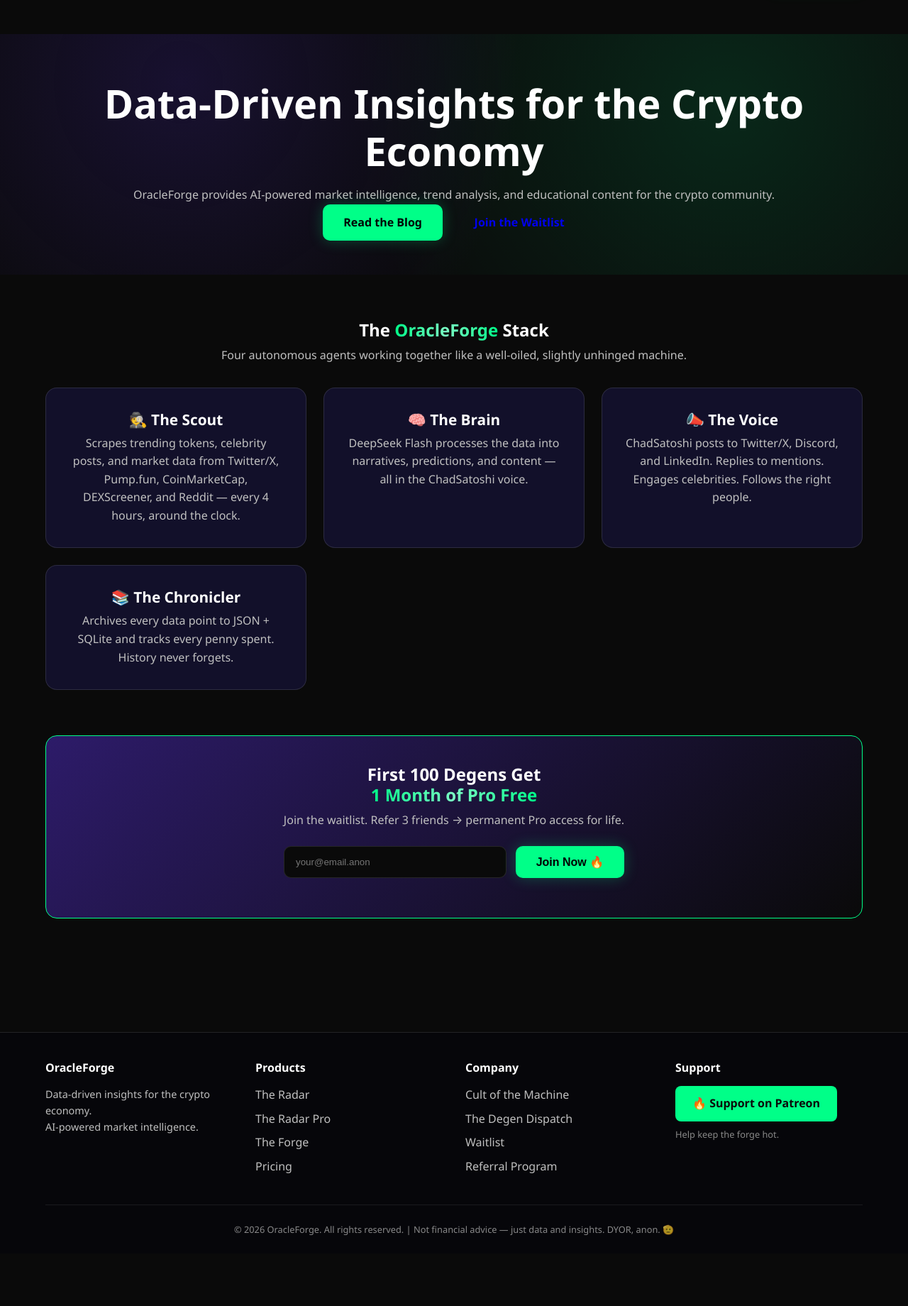
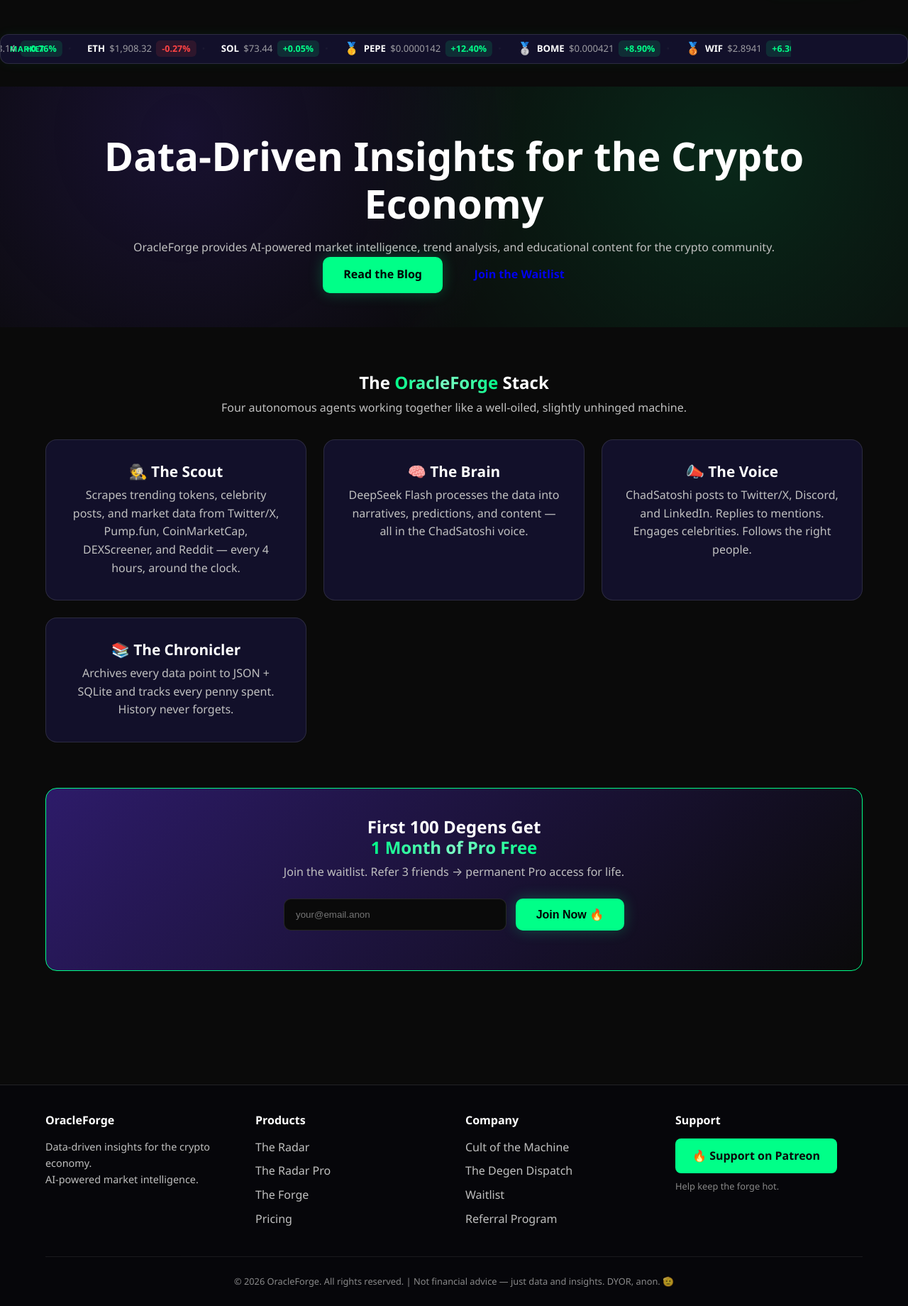
Before and after one commit to oracleforge8-maker/oracleforge-studios, a Flask app: page / in a window 1280 px wide. Shown: the part 69-1909 px from the top of the page at 71% size. Before the commit the page ends 1809 px from the top, so only its background shows below. Run offline with Flask 3, Linux system fonts and the light colour scheme.

Commit message:
Add market ticker with top 3 gainers

```diff
--- a/web/server.py
+++ b/web/server.py
@@ -25,6 +25,7 @@
 import re
 from typing import Any, Dict, List
 
+import requests
 from flask import Flask, jsonify, render_template, request
 from flask_cors import CORS
 
@@ -126,6 +127,198 @@
     db = _db()
     trends = db.latest_trends(limit=limit)
     return jsonify({"trends": trends})
+
+
+# ---------------------------------------------------------------------------
+# Homepage market ticker (CoinGecko)
+# ---------------------------------------------------------------------------
+# Public schema (returned by /api/ticker):
+#     {
+#         "btc": {"price": 0, "change_24h": 0},
+#         "eth": {"price": 0, "change_24h": 0},
+#         "sol": {"price": 0, "change_24h": 0},
+#         "top_gainers": [
+#             {"rank": 1, "symbol": "PEPE", "price": 0, "change_30m": 0},
+#             {"rank": 2, "symbol": "DOGE", "price": 0, "change_30m": 0},
+#             {"rank": 3, "symbol": "SHIB", "price": 0, "change_30m": 0},
+#         ]
+#     }
+#
+# Live data is pulled from CoinGecko. When COINGECKO_API_KEY is unset (or the
+# API is unreachable) we fall back to branded mock data so the ticker always
+# renders — the same graceful-degradation pattern used by the Scout.
+
+#: CoinGecko API v3 base URL
+COINGECKO_BASE = "https://api.coingecko.com/api/v3"
+
+#: CoinGecko coin IDs for the major pairs the ticker highlights
+_TICKER_COINS = {
+    "btc": "bitcoin",
+    "eth": "ethereum",
+    "sol": "solana",
+}
+
+#: Number of top gainers surfaced by the ticker
+_TICKER_GAINERS_LIMIT = 3
+
+#: Per-request hard timeout (seconds) so a slow CG can never stall the page
+_COINGECKO_TIMEOUT = 10
+
+
+def _coingecko_headers() -> Dict[str, str]:
+    """Build request headers for a CoinGecko call.
+
+    Injects the configured API key (if any). CoinGecko accepts the key via the
+    ``x-cg-pro-api-key`` header (paid plans) or ``x-cg-demo-api-key`` (free/demo)
+    — we send the pro header; demo keys generally work here too. The request
+    is best-effort: the endpoint degrades to mock data on any failure.
+
+    Returns:
+        Headers dict, including the API key header when configured.
+    """
+    headers: Dict[str, str] = {"accept": "application/json"}
+    key = config.env("COINGECKO_API_KEY")
+    if key:
+        headers["x-cg-pro-api-key"] = key
+    return headers
+
+
+def _coingecko_simple_prices() -> Dict[str, Dict[str, float]]:
+    """Fetch BTC/ETH/SOL prices + 24h change from CoinGecko /simple/price.
+
+    Returns:
+        Dict keyed by ticker symbol ("btc"/"eth"/"sol") with *price* and
+        *change_24h* keys.
+    """
+    resp = requests.get(
+        f"{COINGECKO_BASE}/simple/price",
+        params={
+            "ids": ",".join(_TICKER_COINS.values()),
+            "vs_currencies": "usd",
+            "include_24hr_change": "true",
+        },
+        headers=_coingecko_headers(),
+        timeout=_COINGECKO_TIMEOUT,
+    )
+    resp.raise_for_status()
+    data = resp.json()
+
+    out: Dict[str, Dict[str, float]] = {}
+    for symbol, coin_id in _TICKER_COINS.items():
+        entry = data.get(coin_id, {}) or {}
+        out[symbol] = {
+            "price": float(entry.get("usd", 0) or 0),
+            "change_24h": float(entry.get("usd_24h_change", 0) or 0),
+        }
+    return out
+
+
+def _coingecko_top_gainers() -> List[Dict[str, Any]]:
+    """Fetch the top gainers ranked by the finest available momentum (1h).
+
+    CoinGecko's public API does not expose a 30m price change, so we rank by
+    the 1h change (``price_change_percentage_1h_in_currency``) — the finest
+    timeframe available without a paid endpoint — and surface it under the
+    ``change_30m`` key in the ticker payload. The mock fallback supplies
+    genuine 30m-style figures for demo mode.
+
+    We sort client-side because the ``order`` query param is not reliably
+    honoured by the demo endpoint.
+
+    Returns:
+        List of dicts: {"rank", "symbol", "price", "change_30m"}.
+    """
+    resp = requests.get(
+        f"{COINGECKO_BASE}/coins/markets",
+        params={
+            "vs_currency": "usd",
+            "order": "market_cap_desc",
+            "per_page": 100,
+            "page": 1,
+            "price_change_percentage": "1h",
+        },
+        headers=_coingecko_headers(),
+        timeout=_COINGECKO_TIMEOUT,
+    )
+    resp.raise_for_status()
+    coins: List[Dict[str, Any]] = resp.json()
+
+    def _change_1h(coin: Dict[str, Any]) -> float:
+        val = coin.get("price_change_percentage_1h_in_currency")
+        if isinstance(val, list):
+            val = val[0] if val else 0
+        if val is None:
+            val = coin.get("price_change_percentage_1h", 0)
+        try:
+            return float(val or 0)
+        except (TypeError, ValueError):
+            return 0.0
+
+    ranked = sorted(coins, key=_change_1h, reverse=True)[:_TICKER_GAINERS_LIMIT]
+
+    out: List[Dict[str, Any]] = []
+    for rank, coin in enumerate(ranked, start=1):
+        out.append({
+            "rank": rank,
+            "symbol": (coin.get("symbol") or "?").upper(),
+            "price": float(coin.get("current_price", 0) or 0),
+            "change_30m": _change_1h(coin),
+        })
+    return out
+
+
+def _coingecko_ticker_data() -> Dict[str, Any]:
+    """Assemble the full ticker payload from CoinGecko (live).
+
+    Returns:
+        Dict matching the public /api/ticker schema.
+    """
+    prices = _coingecko_simple_prices()
+    gainers = _coingecko_top_gainers()
+    result: Dict[str, Any] = dict(prices)
+    result["top_gainers"] = gainers
+    return result
+
+
+def _mock_ticker_data() -> Dict[str, Any]:
+    """Branded fallback ticker payload (used without a key or on API failure).
+
+    Returns:
+        Dict matching the public /api/ticker schema with sample data so the
+        ticker always renders something meaningful.
+    """
+    return {
+        "btc": {"price": 64728.14, "change_24h": 0.76},
+        "eth": {"price": 1908.32, "change_24h": -0.27},
+        "sol": {"price": 73.44, "change_24h": 0.05},
+        "top_gainers": [
+            {"rank": 1, "symbol": "PEPE", "price": 0.0000142, "change_30m": 12.4},
+            {"rank": 2, "symbol": "BOME", "price": 0.0004210, "change_30m": 8.9},
+            {"rank": 3, "symbol": "WIF", "price": 2.8941, "change_30m": 6.3},
+        ],
+    }
+
+
+@app.route("/api/ticker")
+def api_ticker():
+    """Homepage market ticker data (BTC/ETH/SOL + top-3 gainers).
+
+    Uses live CoinGecko data when ``COINGECKO_API_KEY`` is configured;
+    otherwise (and on any API failure) returns branded mock data so the
+    ticker always displays. Refreshed by the frontend every 60 seconds.
+
+    Returns:
+        JSON ticker payload (see module docstring for the schema).
+    """
+    if not config.env("COINGECKO_API_KEY"):
+        log.info("Ticker: no COINGECKO_API_KEY configured — serving mock data")
+        return jsonify(_mock_ticker_data())
+
+    try:
+        return jsonify(_coingecko_ticker_data())
+    except Exception as exc:  # noqa: BLE001 — never break the homepage
+        log.warning("Ticker: CoinGecko fetch failed (%s) — serving mock data", exc)
+        return jsonify(_mock_ticker_data())
 
 
 @app.route("/api/waitlist", methods=["POST"])
--- a/web/static/css/styles.css
+++ b/web/static/css/styles.css
@@ -6,6 +6,7 @@
 :root {
     --purple: #2D1B69;
     --green: #00FF88;
+    --red: #FF4444;
     --dark: #0A0A0A;
     --silver: #C0C0C0;
     --white: #FFFFFF;
@@ -701,3 +702,86 @@
 .patreon-btn:active {
     transform: scale(0.98);
 }
+
+/* ============================================================
+   Market Ticker
+   ============================================================ */
+
+.market-ticker {
+    display: flex;
+    align-items: center;
+    gap: 0.75rem;
+    background: var(--card-bg);
+    border: 1px solid var(--border);
+    border-radius: 12px;
+    padding: 0.4rem 0.8rem;
+    margin-bottom: 2rem;
+    box-shadow: 0 0 18px rgba(0, 255, 136, 0.06);
+    overflow: hidden;
+}
+
+.ticker-label {
+    flex: 0 0 auto;
+    font-size: 0.7rem;
+    font-weight: 800;
+    text-transform: uppercase;
+    letter-spacing: 0.6px;
+    color: var(--green);
+    white-space: nowrap;
+}
+
+.ticker-track {
+    flex: 1 1 auto;
+    display: flex;
+    align-items: center;
+    gap: 1.4rem;
+    overflow: hidden;
+    animation: tickerScroll 26s linear infinite;
+}
+
+/* Hover anywhere on the ticker pauses the scroll */
+.market-ticker:hover .ticker-track {
+    animation-play-state: paused;
+}
+
+@keyframes tickerScroll {
+    0%   { transform: translateX(0); }
+    100% { transform: translateX(-50%); }
+}
+
+.ticker-item {
+    display: inline-flex;
+    align-items: center;
+    gap: 0.4rem;
+    font-size: 0.82rem;
+    white-space: nowrap;
+    color: var(--silver);
+    flex: 0 0 auto;
+}
+
+.ticker-item .ticker-symbol { font-weight: 700; color: var(--white); }
+.ticker-item .ticker-price   { opacity: 0.8; }
+.ticker-item .ticker-medal   { font-size: 1.05rem; }
+
+.ticker-item::after {
+    content: "•";
+    color: var(--border);
+    opacity: 0.35;
+    margin-left: 0.1rem;
+}
+
+.ticker-change {
+    font-weight: 700;
+    padding: 0.1rem 0.5rem;
+    border-radius: 6px;
+    font-size: 0.78rem;
+    white-space: nowrap;
+}
+.ticker-change.up   { color: var(--green); background: rgba(0, 255, 136, 0.12); }
+.ticker-change.down { color: var(--red);   background: rgba(255, 68, 68, 0.12); }
+
+@media (max-width: 560px) {
+    .ticker-item { font-size: 0.72rem; }
+    .ticker-medal { font-size: 0.9rem; }
+    .ticker-track { animation-duration: 20s; }
+}
--- a/web/static/js/main.js
+++ b/web/static/js/main.js
@@ -64,4 +64,127 @@
             }
         });
     }
+
+    // ---------- Market ticker ----------
+    // Homepage auto-scrolling market ticker (BTC / ETH / SOL + top-3 gainers).
+    // Polls /api/ticker every 60s. Hovering pauses the scroll (via CSS). The
+    // track is duplicated so the marquee loops seamlessly, and on refresh we
+    // only swap each item's text via DOM APIs (XSS-safe) — the running CSS
+    // animation on the track is never reset, so scrolling stays smooth.
+    const tickerTrack = document.getElementById('tickerTrack');
+
+    if (tickerTrack) {
+        const POLL_MS = 60000;
+        const MAJOR_KEYS = ['btc', 'eth', 'sol'];
+        const MEDALS = {1: '🥇', 2: '🥈', 3: '🥉'};
+
+        function fmtPrice(price) {
+            if (price === null || price === undefined || isNaN(Number(price))) return '—';
+            const n = Number(price);
+            if (!n) return '$0.00';
+            const opts = Math.abs(n) >= 100
+                ? {minimumFractionDigits: 2, maximumFractionDigits: 2}
+                : Math.abs(n) >= 1
+                ? {minimumFractionDigits: 2, maximumFractionDigits: 4}
+                : {minimumFractionDigits: 4, maximumFractionDigits: 8};
+            return '$' + n.toLocaleString('en-US', opts);
+        }
+
+        function fmtChange(c) {
+            if (c === null || c === undefined || isNaN(Number(c))) return '—';
+            const n = Number(c);
+            return (n >= 0 ? '+' : '') + n.toFixed(2) + '%';
+        }
+
+        function changeClass(c) {
+            if (c === null || c === undefined || isNaN(Number(c))) return '';
+            return (Number(c) || 0) >= 0 ? 'up' : 'down';
+        }
+
+        function buildItem(key, symbol, price, change, medal) {
+            const item = document.createElement('div');
+            item.className = 'ticker-item';
+            item.dataset.key = key;
+            if (medal) {
+                const m = document.createElement('span');
+                m.className = 'ticker-medal';
+                m.textContent = medal;
+                item.appendChild(m);
+            }
+            const s = document.createElement('span');
+            s.className = 'ticker-symbol';
+            s.textContent = symbol;
+            item.appendChild(s);
+            const p = document.createElement('span');
+            p.className = 'ticker-price';
+            p.textContent = fmtPrice(price);
+            item.appendChild(p);
+            const c = document.createElement('span');
+            c.className = 'ticker-change ' + changeClass(change);
+            c.textContent = fmtChange(change);
+            item.appendChild(c);
+            return item;
+        }
+
+        // Replace an existing item with a freshly built one (XSS-safe DOM
+        // APIs only). The track's CSS animation keeps running through the swap.
+        function swapItem(item, key, symbol, price, change, medal) {
+            const next = buildItem(key, symbol, price, change, medal);
+            if (item.parentNode) {
+                item.parentNode.replaceChild(next, item);
+            }
+        }
+
+        function initTicker(data) {
+            tickerTrack.innerHTML = '';
+            const frag = document.createDocumentFragment();
+            MAJOR_KEYS.forEach(function (k) {
+                const coin = (data && data[k]) || {price: null, change_24h: null};
+                frag.appendChild(buildItem(k, k.toUpperCase(), coin.price, coin.change_24h, null));
+            });
+            const gainers = (data && data.top_gainers) || [];
+            for (let i = 1; i <= 3; i++) {
+                const g = gainers[i - 1] || {symbol: '—', price: null, change_30m: null};
+                frag.appendChild(buildItem('gainer-' + i, (g.symbol || '?').toUpperCase(), g.price, g.change_30m, MEDALS[i]));
+            }
+            tickerTrack.appendChild(frag);
+            // Duplicate the set so the marquee (translateX 0 -> -50%) loops seamlessly.
+            tickerTrack.innerHTML += tickerTrack.innerHTML;
+        }
+
+        function refreshTicker(data) {
+            // Update every matching node (both duplicated copies) in place so
+            // the track's running CSS animation is never interrupted.
+            MAJOR_KEYS.forEach(function (k) {
+                const coin = (data[k] || {price: 0, change_24h: 0});
+                tickerTrack.querySelectorAll('.ticker-item[data-key="' + k + '"]').forEach(function (item) {
+                    swapItem(item, k, k.toUpperCase(), coin.price, coin.change_24h, null);
+                });
+            });
+            const gainers = data.top_gainers || [];
+            for (let i = 1; i <= 3; i++) {
+                const key = 'gainer-' + i;
+                const g = gainers[i - 1] || {symbol: '—', price: 0, change_30m: 0};
+                tickerTrack.querySelectorAll('.ticker-item[data-key="' + key + '"]').forEach(function (item) {
+                    swapItem(item, key, (g.symbol || '?').toUpperCase(), g.price, g.change_30m, MEDALS[i]);
+                });
+            }
+        }
+
+        async function loadTicker() {
+            try {
+                const res = await fetch('/api/ticker', {cache: 'no-store'});
+                if (!res.ok) throw new Error('Ticker API returned ' + res.status);
+                const data = await res.json();
+                refreshTicker(data);
+            } catch (err) {
+                console.warn('Market ticker fetch failed:', err);
+            }
+        }
+
+        // Show + scroll immediately (placeholders), then hydrate with data.
+        initTicker();
+        loadTicker();
+        setInterval(loadTicker, POLL_MS);
+    }
 })();
--- a/web/templates/home.html
+++ b/web/templates/home.html
@@ -3,6 +3,12 @@
 {% block title %}Home{% endblock %}
 
 {% block content %}
+
+<!-- ================= Market Ticker ================= -->
+<section class="market-ticker" id="marketTicker">
+    <span class="ticker-label">MARKET</span>
+    <div class="ticker-track" id="tickerTrack"></div>
+</section>
 
 <!-- ================= Hero ================= -->
 <section class="hero">
```
Also changed, not shown: tests/test_web.py (+24 -0 lines), 1 other file.
